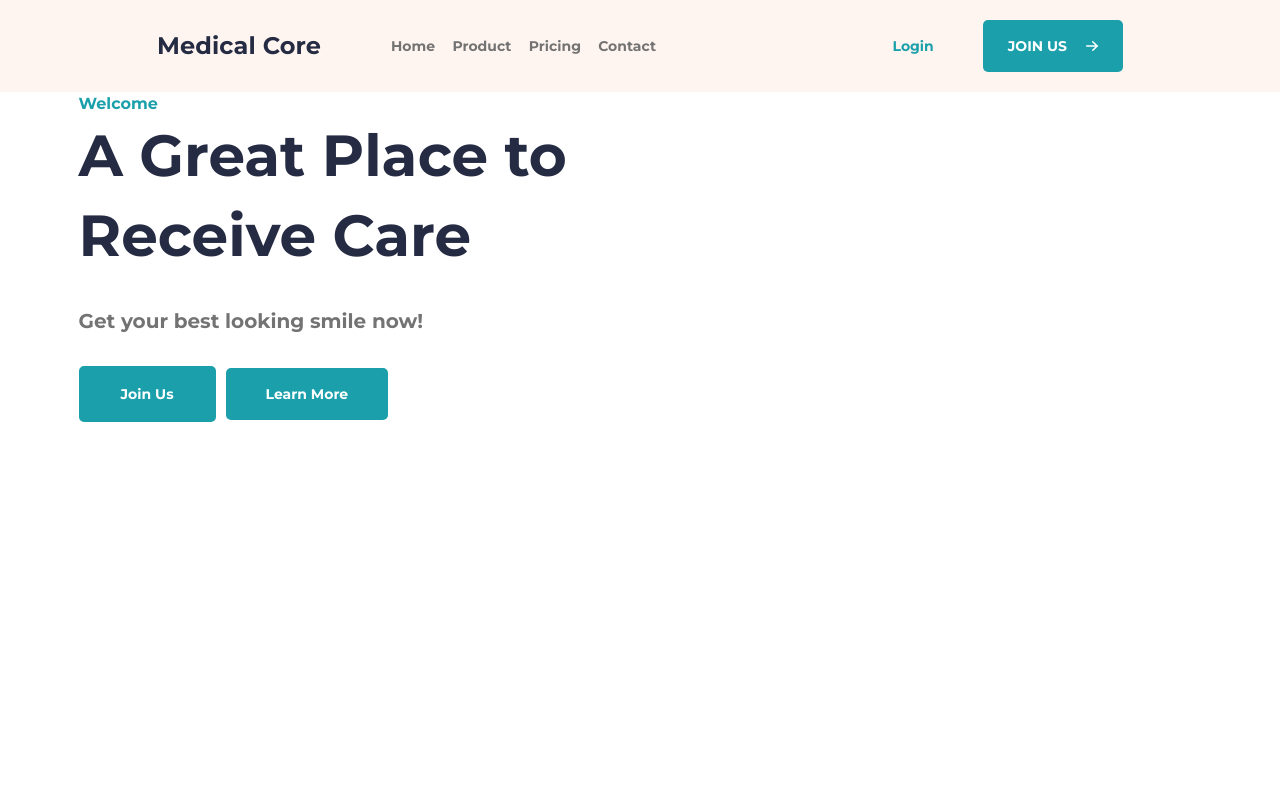
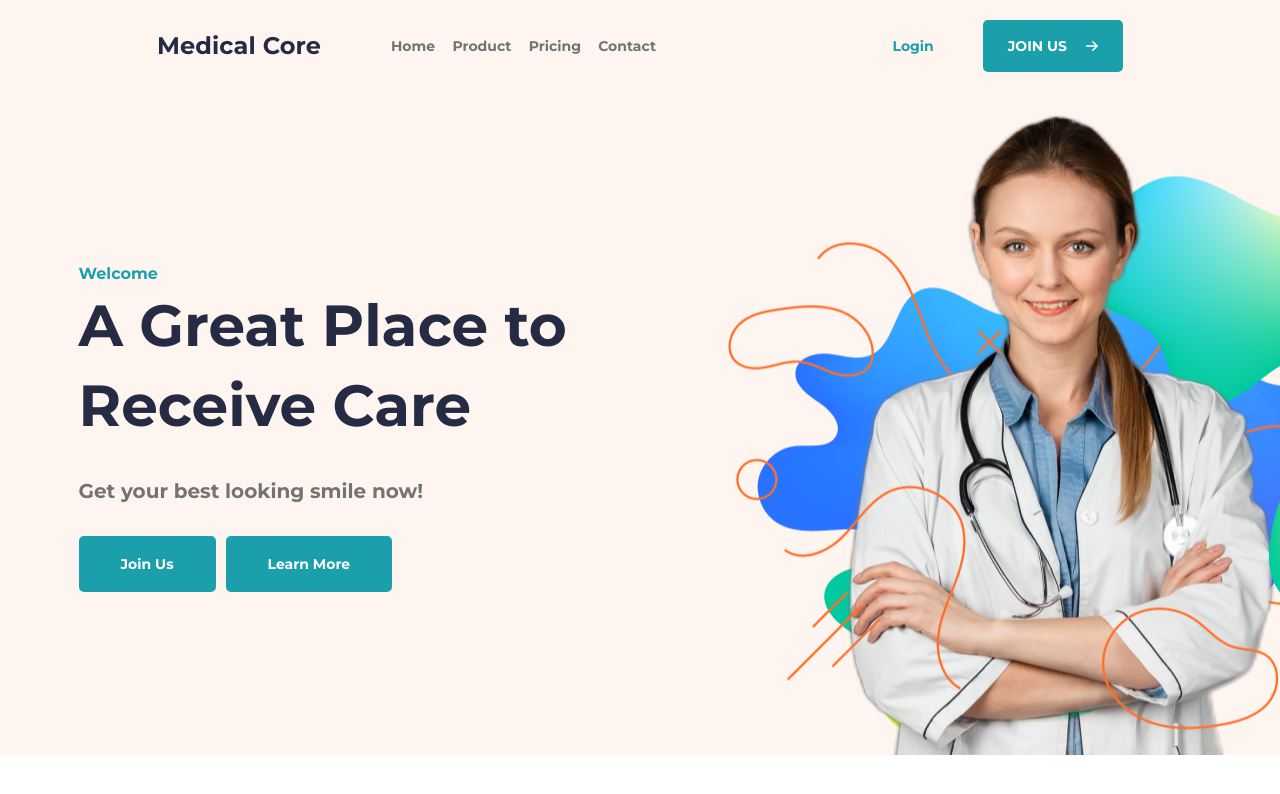
Before and after one commit to diyorbekkadamboyev/Medical-core, a plain HTML site: page index.html in a window 1280 px wide. Drawn offline with Linux system fonts and the light colour scheme.

Commit message:
hero part is over

```diff
--- a/css/main.css
+++ b/css/main.css
@@ -7,6 +7,7 @@
 body {
     margin: 0;
     padding: 0;
+
 }
 
 img {
@@ -139,14 +140,19 @@ img {
 
 /* HERO */
 
+.hero {
+    background: #FFF5F0;
+    background-image: url("../images/Medical-img.png");
+    background-repeat: no-repeat;
+    background-position: calc(50% + 440px);
+}
+
 .hero-container {
     width: 1163px;
 }
 
-.hero-left::after {
-    content: "";
-    background-image: url("../images/Medical-img.png");
-    background-position:    ;
+.hero-left {
+    padding-bottom: 163px;
 }
 
 .hero-link {
@@ -185,6 +191,10 @@ img {
     margin: 0;
     display: flex;
     align-items: center;
+}
+
+.hero-left {
+    padding-top: 170px;
 }
 
 .hero-link-btn {
@@ -239,6 +249,7 @@ img {
     text-decoration: none;
     padding: 15px 40px;
     margin-left: 10px;
+    border: 2px solid  #1BA0AB;
 }
 
 .hero-link-btn-right:hover {
```
Also changed, not shown: images/Placeholder.png (added).
